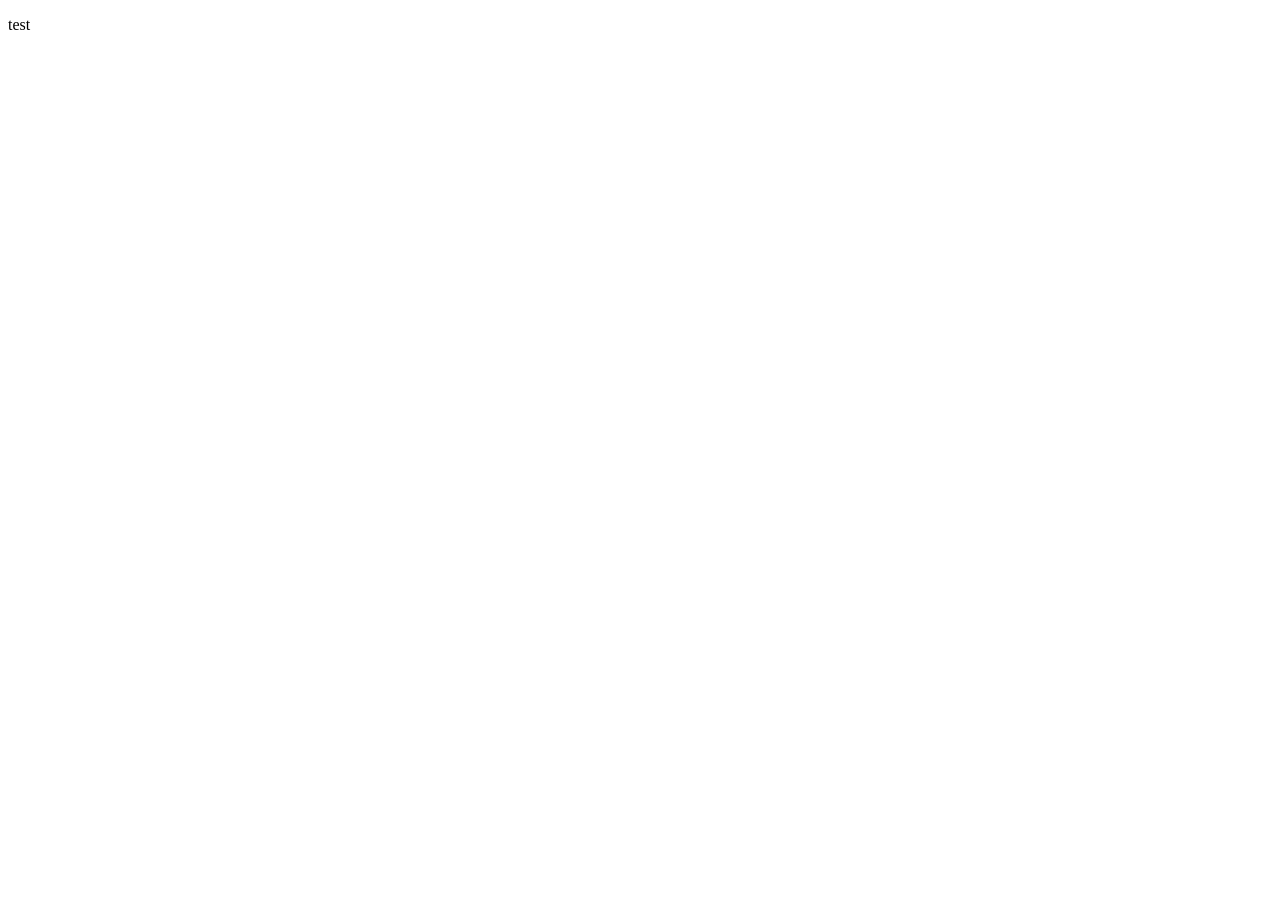
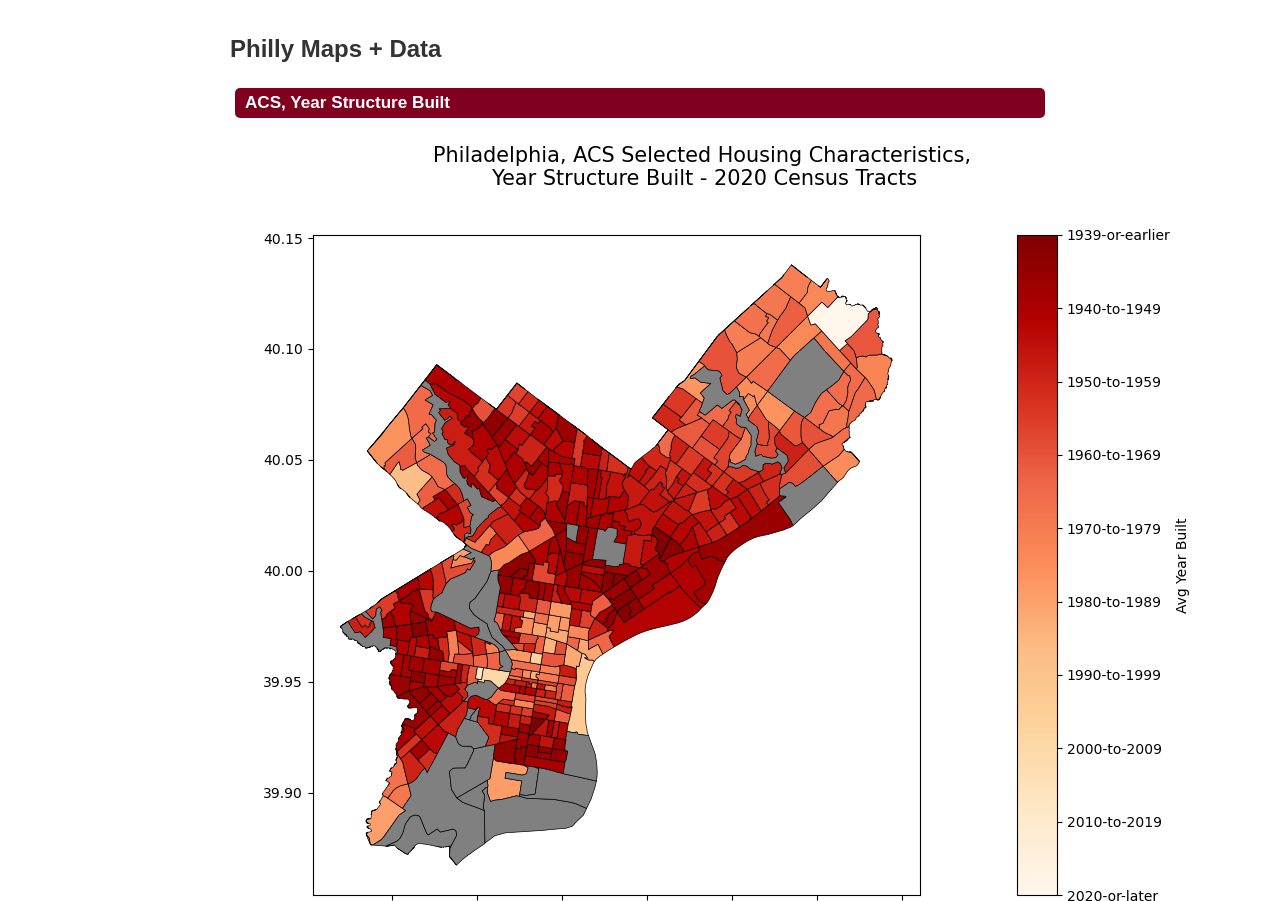
Before and after one commit to dcorby/philly-maps-and-data, a plain HTML site: page site/index.html in a window 1280 px wide. Shown: the top 901 px of the page. Before the commit the page ends 800 px from the top, so only its background shows below. Drawn offline with Linux system fonts and the light colour scheme.

Commit message:
Working on the site

```diff
--- a/site/index.html
+++ b/site/index.html
@@ -1,8 +1,94 @@
 <!DOCTYPE html>
-<html>
+<html lang="en"><head>
+<meta http-equiv="content-type" content="text/html; charset=UTF-8">
+  <meta charset="utf-8">
+  <meta name="viewport" content="width=device-width, initial-scale=1">
+  <title>David Corby | Projects</title>
+  <meta name="description" content="resume">
+  <meta name="author" content="dcorby">
+
+  <style>
+  * {
+    font-family: arial, sans-serif;
+    color: #333;
+  }
+  p {
+    font-size: 0.93em;
+  }
+  html, body {
+    padding: 0;
+    margin: 0;
+  }
+  h2, h3 {
+    margin: 5px 0px 5px 0px;
+  }
+  div#container {
+    max-width: 820px;
+    padding: 0px 40px 0px 40px;
+    margin: 30px auto 0px auto;
+  }
+  div[data-section] {
+    border-bottom: 1px solid #eee;
+    padding: 5px;
+  }
+  span.divider {
+    display: block;
+    padding-top: 10px;
+  }
+  div.product:not(:first-child) {
+    margin-top: 50px;
+  }
+  div.product > p.header {
+    background-color: #800020;
+    padding: 5px 10px;
+    border-radius: 5px;
+    color: white;
+  }
+  div.product > p.header > * {
+    margin-right: 15px;
+  }
+  div.product > p.header > span.product {
+    font-weight: bold;
+    font-size: 1.15em;
+    color: white;
+  }
+  div.product > p.header > span:not(.product) {
+    color: #444444;
+    font-size: 0.90em;
+  }
+  @media only screen and (max-width: 620px) {
+    div#container {
+      padding: 0px 20px 0px 20px;
+    }
+    p {
+      font-size: 0.98em;
+    }
+  }
+  </style>
+
+</head>
+
 <body>
+<div id="container">
 
-<p>test</p>
+  <header style="display:flex;">
+    <h2 style="flex:1;">Philly Maps + Data</h2>
+  </header>
 
-</body>
-</html>
+  <div data-section="products">
+
+    <div class="product">
+      <p class="header">
+        <span class="product">ACS, Year Structure Built</span>
+        <span></span>
+      </p>
+      <img src="year-built.png">
+    </div>
+
+  </div>
+  </div>
+</div>
+<script>
+</script>
+
+</body></html>
```
Also changed, not shown: site/year-built.png (added).
